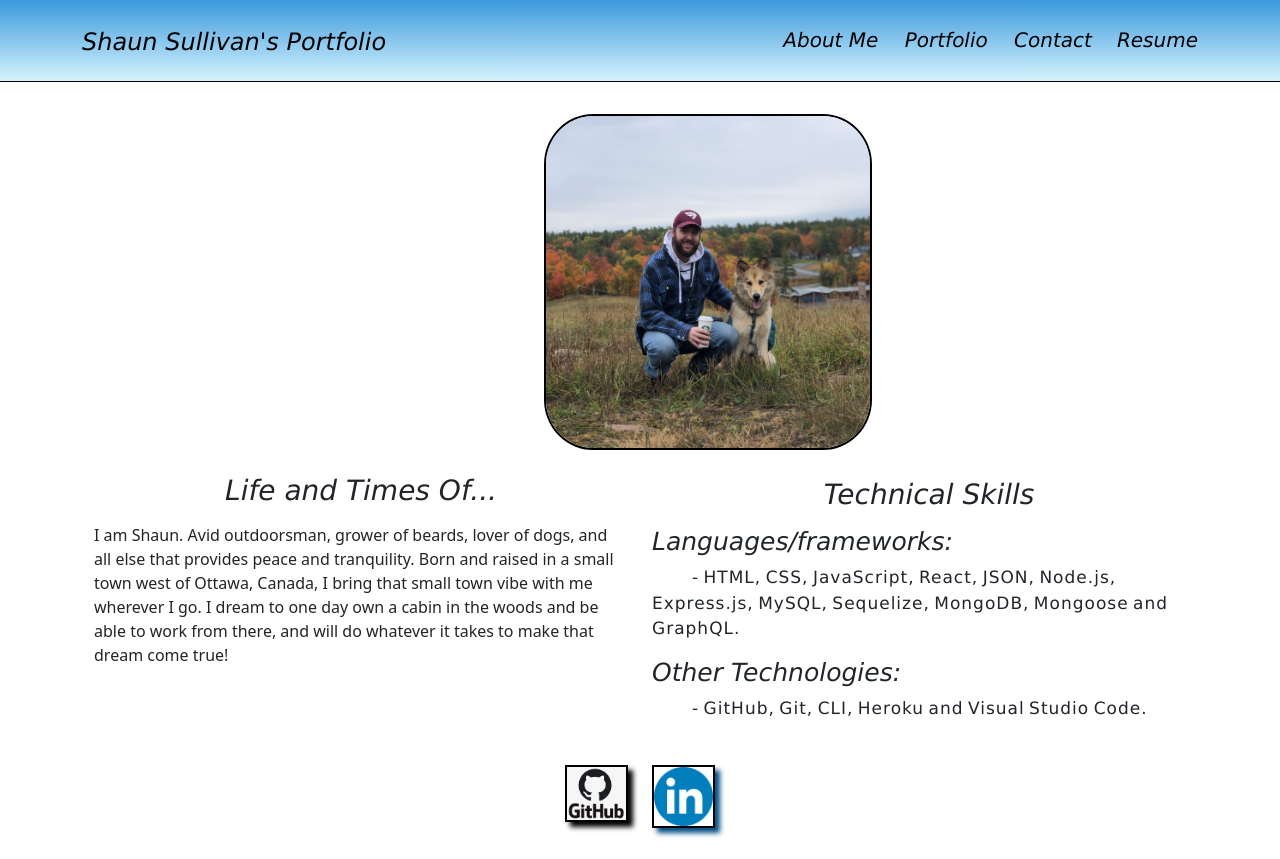
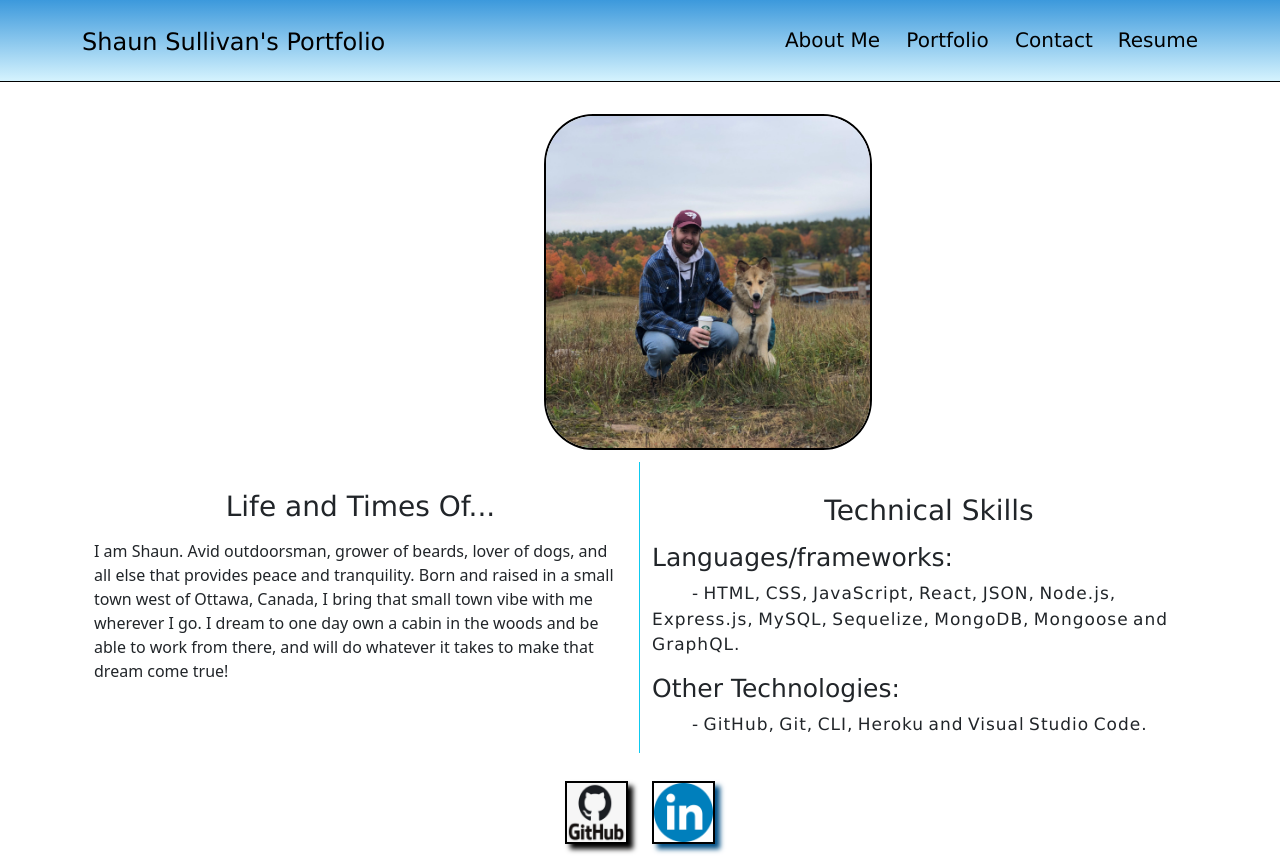
Before and after one commit to ShaunSully88/React_Portfolio, a React (Create React App) app: page / in a window 1280 px wide. Built offline with nearby package versions, Linux system fonts and the light colour scheme.

Commit message:
font changed, github logo changed, vertical border added in to seprate columns

```diff
--- a/src/components/About/index.js
+++ b/src/components/About/index.js
@@ -17,14 +17,14 @@ function About() {
                 </Col>
             </Row>
             <Row>
-                <Col className="col-md-6">
+                <Col className="col-md-6 border-end border-info mt-3">
                     <h3 id="about" className="mt-3">Life and Times Of...</h3>
                     <p>
-                           I am Shaun. Avid outdoorsman, grower of beards, lover of dogs, and all else that provides peace and tranquility. Born and raised in a small town west of Ottawa, Canada, I bring that
+                        I am Shaun. Avid outdoorsman, grower of beards, lover of dogs, and all else that provides peace and tranquility. Born and raised in a small town west of Ottawa, Canada, I bring that
                        small town vibe with me wherever I go. I dream to one day own a cabin in the woods and be able to work from there, and will do whatever it takes to make that dream come true!
                     </p>
                 </Col>
-                <Col className="col-md-6">
+                <Col className="col-md-6 mt-3">
                   <h3 id="Shaun_Tech_Skills"> Technical Skills </h3>
                   <h5 className="ShaunLF">Languages/frameworks:</h5>
                   <p className="Shaun_Description" >- HTML, CSS, JavaScript, React,
--- a/src/index.css
+++ b/src/index.css
@@ -63,7 +63,6 @@ h3 {
   text-decoration: none;
   color: black;
   font-family: 'Lucida Sans', 'Lucida Sans Regular', 'Lucida Grande', 'Lucida Sans Unicode', Geneva, Verdana, sans-serif;
-  font-style: italic;
   font-size: 20px;
   font-weight: normal;
 }
@@ -94,7 +93,6 @@ header {
   background: linear-gradient(#3C99DC, #D5F3FE);
   text-decoration: none;
   font-family: 'Lucida Sans', 'Lucida Sans Regular', 'Lucida Grande', 'Lucida Sans Unicode', Geneva, Verdana, sans-serif;
-  font-style: italic;
   font-size: 20px;
   font-weight: normal;
   border-bottom: 1px solid black;
@@ -151,8 +149,8 @@ img {
   top:2px;
   margin-top: 250px;
   font-family: 'Lucida Sans', 'Lucida Sans Regular', 'Lucida Grande', 'Lucida Sans Unicode', Geneva, Verdana, sans-serif;
-  font-style: italic;
 }
+
 
 #Shaun_Tech_Skills{
   text-align: center;
@@ -161,7 +159,7 @@ img {
   margin-left: 20px;
   margin-top: 20px;
   font-family: 'Lucida Sans', 'Lucida Sans Regular', 'Lucida Grande', 'Lucida Sans Unicode', Geneva, Verdana, sans-serif;
-  font-style: italic;
+
 }
 .Shaun_Description{
   font-family: 'Lucida Sans', 'Lucida Sans Regular', 'Lucida Grande', 'Lucida Sans Unicode', Geneva, Verdana, sans-serif;
@@ -174,7 +172,6 @@ img {
 .aboutme {
   margin-right: 20px;
   font-family: 'Lucida Sans', 'Lucida Sans Regular', 'Lucida Grande', 'Lucida Sans Unicode', Geneva, Verdana, sans-serif;
-  font-style: italic;
   font-size: 20px;
   font-weight: normal;
 }
@@ -186,12 +183,10 @@ img {
 .ShaunLF {
   font-size: 25px;
   font-family: 'Lucida Sans', 'Lucida Sans Regular', 'Lucida Grande', 'Lucida Sans Unicode', Geneva, Verdana, sans-serif;
-  font-style: italic;
 }
 
 .apps {
   font-family: 'Lucida Sans', 'Lucida Sans Regular', 'Lucida Grande', 'Lucida Sans Unicode', Geneva, Verdana, sans-serif;
-  font-style: italic;
   font-size: 14px;
   text-align: center;
 }
@@ -199,7 +194,6 @@ img {
 .portfolio {
   margin-right: 20px;
   font-family: 'Lucida Sans', 'Lucida Sans Regular', 'Lucida Grande', 'Lucida Sans Unicode', Geneva, Verdana, sans-serif;
-  font-style: italic;
   font-size: 20px;
   font-weight: normal;
 }
@@ -207,14 +201,12 @@ img {
 .contact {
   margin-right: 25px;
   font-family: 'Lucida Sans', 'Lucida Sans Regular', 'Lucida Grande', 'Lucida Sans Unicode', Geneva, Verdana, sans-serif;
-  font-style: italic;
   font-size: 20px;
   font-weight: normal;
 }
 
 .Shaun_Contact {
   font-family: 'Lucida Sans', 'Lucida Sans Regular', 'Lucida Grande', 'Lucida Sans Unicode', Geneva, Verdana, sans-serif;
-  font-style: italic;
 }
 
 
@@ -229,14 +221,14 @@ nav a:hover {
 
 nav li {
   cursor: pointer;
-  font-family: 'Lucida Sans', 'Lucida Sans Regular', 'Lucida Grande', 'Lucida Sans Unicode', Geneva, Verdana, sans-serif;
+  font-family: 'Lucida Console';
 }
 
 .nav {
   text-decoration: none;
   color: black;
   text-align: center;
-  font-family: 'Lucida Sans', 'Lucida Sans Regular', 'Lucida Grande', 'Lucida Sans Unicode', Geneva, Verdana, sans-serif;
+  font-family: 'Lucida Console';
   position: sticky;
 
 }
@@ -244,7 +236,7 @@ nav li {
 .sticky-nav{
 	position: sticky;
 	top: 0;
-  z-index: 2;
+ z-index: 2;
 }
 
 textarea {
```
Also changed, not shown: src/assets/footer/0.png.
